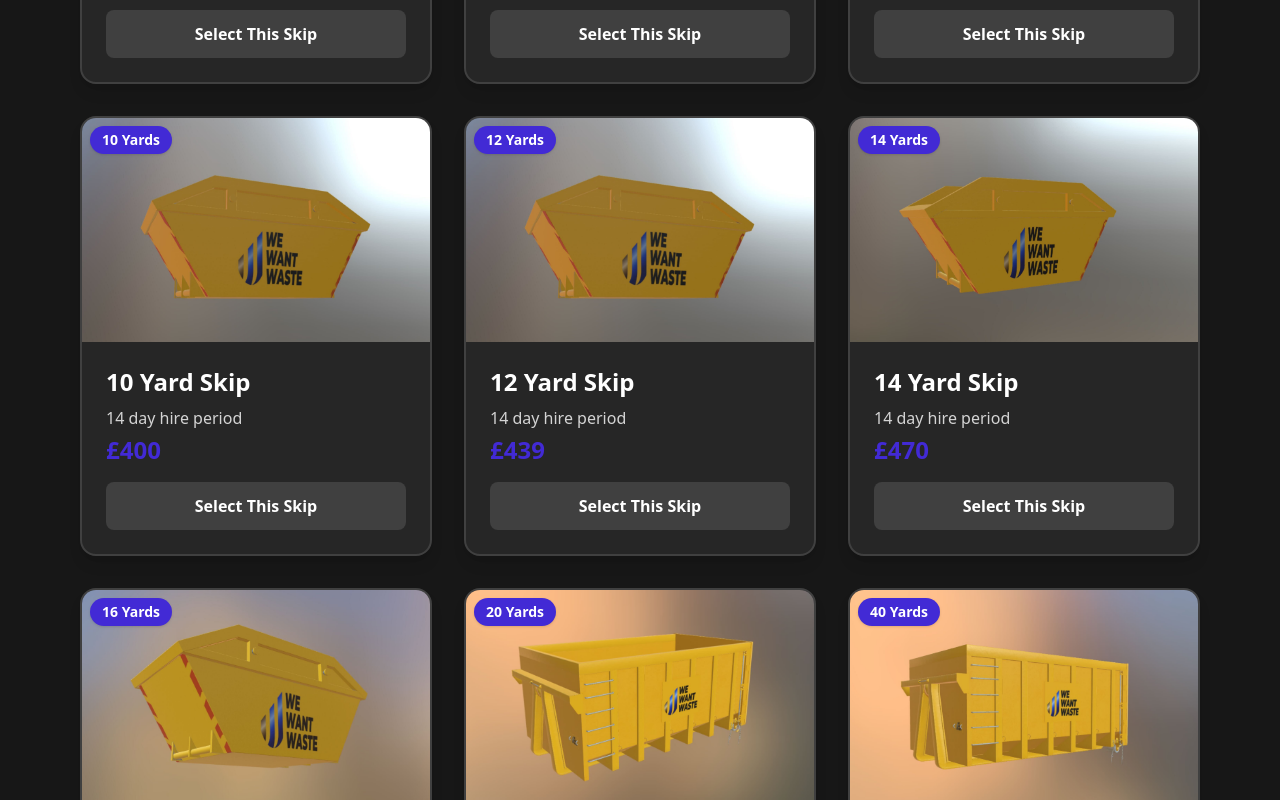
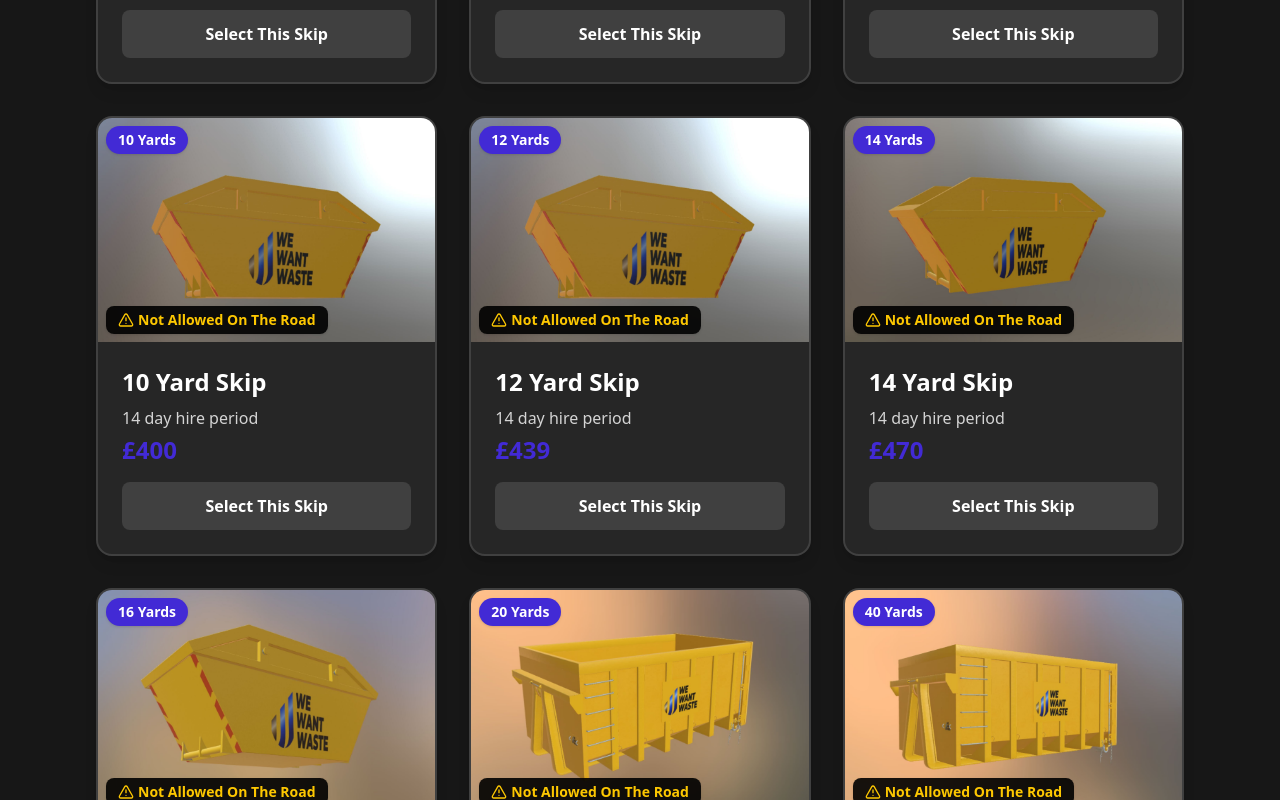
Before and after one commit to amrreda1998/wewantwaste_task, a React (Vite) app: page / in a window 1280 px wide. Shown: the part 626-1426 px from the top of the page. Built offline with nearby package versions, Linux system fonts and the light colour scheme.

Commit message:
feat : imporved ux by making the card clickable

```diff
--- a/src/pages/SkipSizePage.tsx
+++ b/src/pages/SkipSizePage.tsx
@@ -1,5 +1,6 @@
 import { useState } from 'react';
 import { skip_data } from '../data/skip_data';
+import { AlertTriangle } from 'lucide-react';
 
 function SkipSizePage() {
   const [selectedId, setSelectedId] = useState<number | null>(null);
@@ -18,7 +19,7 @@ function SkipSizePage() {
   });
 
   return (
-    <div className="flex flex-col flex-1">
+    <div className="flex flex-col flex-1 px-6 sm:px-20">
       {/* Header */}
       <header className="py-6 sm:py-8">
         <h1 className="text-2xl sm:text-4xl font-extrabold text-center mb-2 text-white">
@@ -57,7 +58,8 @@ function SkipSizePage() {
             return (
               <div
                 key={skip.id}
-                className={`relative bg-neutral-800 rounded-2xl border-2 transition-all duration-200 shadow-lg overflow-hidden flex flex-col
+                onClick={() => setSelectedId(skip.id)}
+                className={`relative bg-neutral-800 rounded-2xl border-2 transition-all duration-200 shadow-lg overflow-hidden flex flex-col cursor-pointer
                   ${
                     isSelected
                       ? 'border-primary ring-4 ring-primary/20'
@@ -75,6 +77,16 @@ function SkipSizePage() {
                   <span className="absolute top-2 left-2 bg-primary text-white text-xs sm:text-sm font-bold px-3 py-1 rounded-full shadow">
                     {skip.size} Yards
                   </span>
+                  {!skip.allowed_on_road && (
+                    <span className="absolute bottom-2 left-2 flex items-center gap-1 bg-black/90 text-yellow-400 text-xs sm:text-sm font-semibold px-3 py-1 rounded-lg shadow">
+                      <AlertTriangle
+                        size={16}
+                        className="inline-block"
+                        aria-hidden
+                      />
+                      Not Allowed On The Road
+                    </span>
+                  )}
                 </div>
                 {/* Card Content */}
                 <div className="flex-1 flex flex-col p-3 sm:p-6">
@@ -88,15 +100,15 @@ function SkipSizePage() {
                     £{skip.price_before_vat}
                   </p>
                   <button
-                    className={`mt-auto w-full py-2 sm:py-3 rounded-lg font-semibold transition
+                    className={`mt-auto w-full py-2 sm:py-3 rounded-lg font-semibold transition pointer-events-none
                       ${
                         isSelected
-                          ? 'bg-primary text-white cursor-default'
-                          : 'bg-neutral-700 text-white hover:bg-primary hover:text-white'
+                          ? 'bg-primary text-white'
+                          : 'bg-neutral-700 text-white'
                       }
                     `}
-                    disabled={isSelected}
-                    onClick={() => setSelectedId(skip.id)}
+                    tabIndex={-1}
+                    aria-hidden
                   >
                     {isSelected ? 'Selected' : 'Select This Skip'}
                   </button>
```
